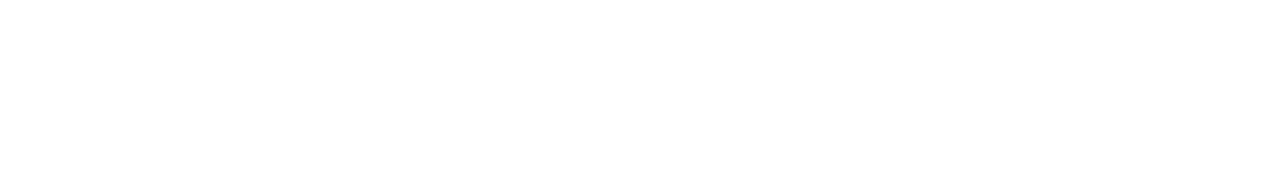
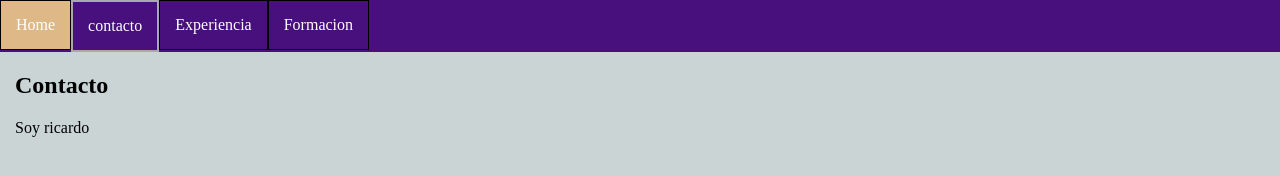
Before and after one commit to NRRicardo017/NRRicardo017.github.io, a plain HTML site: page pages/contacto.html in a window 1280 px wide. Drawn offline with Linux system fonts and the light colour scheme.

Commit message:
finalizacion de la clase 8

```diff
--- a/pages/contacto.html
+++ b/pages/contacto.html
@@ -0,0 +1,36 @@
+<!DOCTYPE html>
+<html lang="en">
+<head>
+    <meta charset="UTF-8">
+    <meta http-equiv="X-UA-Compatible" content="IE=edge">
+    <meta name="viewport" content="width=device-width, initial-scale=1.0">
+    <title>Mi pagina personal</title>
+    <link rel="stylesheet" href="/styles/style.css">
+</head>
+<body>
+    <header>
+        <nav>
+           <ul class="menu">
+            <li>
+                <a href="/index.html">Home</a>
+            </li>
+            <li>
+                <a href="/pages/contacto.html"class="active">contacto</a>
+            </li>
+            <li>
+                <a href="/pages/experiencia.html">Experiencia</a>
+            </li>
+            <li>
+                <a href="/pages/formacion.html">Formacion</a>
+            </li>
+        </ul>
+        </nav>
+    </header>
+    <main>
+        <section class="contenido">
+            <h1>Contacto</h1>
+            <p>Soy ricardo</p>
+        </section>
+    </main>
+</body>
+</html>
--- a/styles/style.css
+++ b/styles/style.css
@@ -1,4 +1,57 @@
 body {
 
-    background-color: aqua;
+    background-color: rgb(202, 212, 212);
+    padding: 0;
+    margin: 0;
+
 }
+
+/*menu*/
+
+.menu {
+
+    list-style: none;
+    margin: 0;
+    padding: 0;
+    background-color: rgb(72, 16, 124);
+    overflow: hidden;
+
+
+}
+
+.menu li {
+
+    float: left;
+
+}
+
+ li a {
+
+    border: 1px solid black;
+    padding: 15px;
+    color: white;
+    display: block;
+    text-decoration: none;
+    text-align: center;
+
+}
+
+/*hover*/
+
+a:hover {
+    background-color: burlywood;
+
+
+}
+
+.contenido {
+padding-left: 15px;
+/*
+background-color: antiquewhite;
+*/
+}
+
+.active {
+
+    border: 2px solid darkgray;
+}
```
Also changed, not shown: index.html (+6 -1 lines), pages/experiencia.html (+36 -0 lines), pages/formacion.html (+36 -0 lines).
